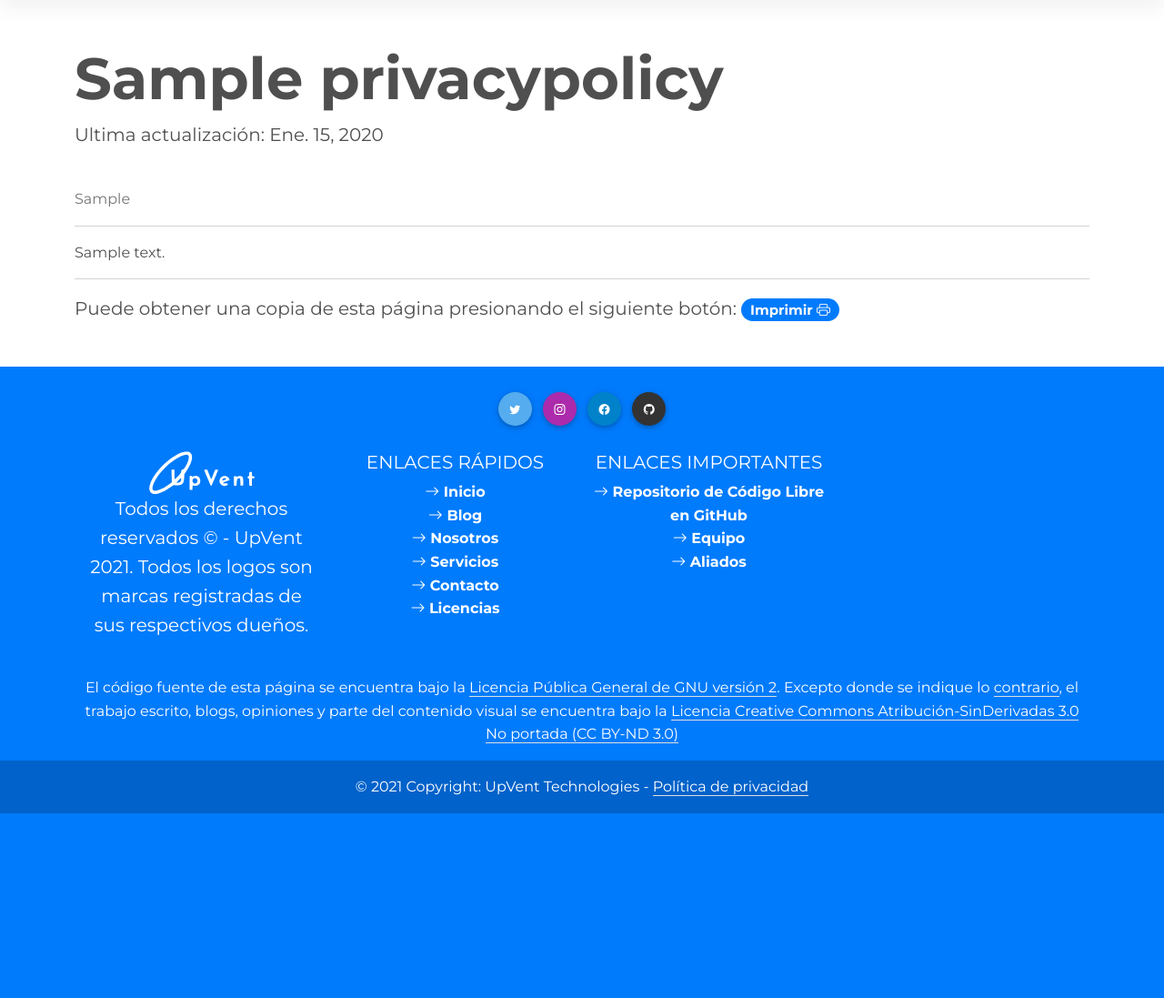
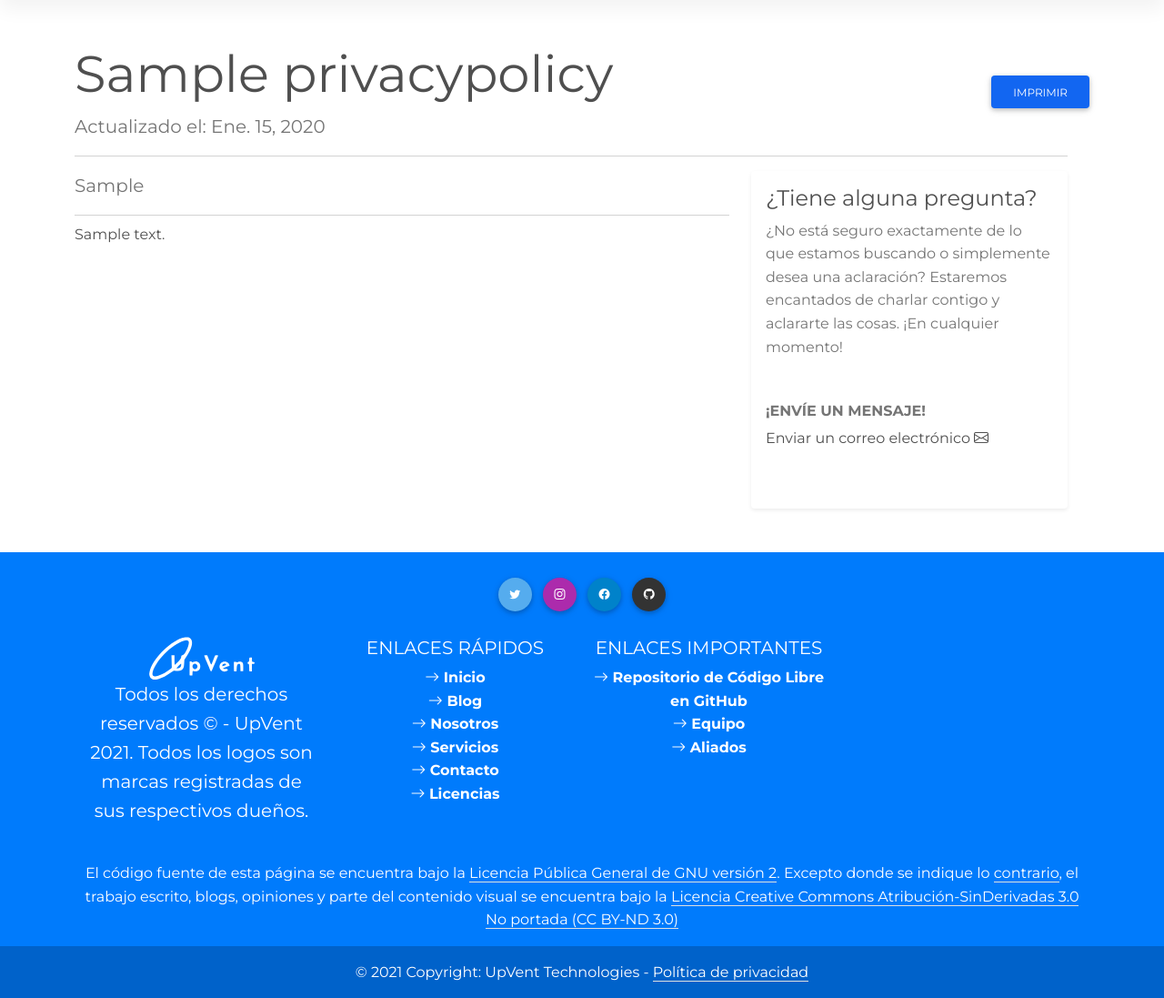
Before and after one commit to UpVent/upvent.codes, a Django app: page /privacy-policy/ in a window 1280 px wide. Shown: the part 74-1171 px from the top of the page at 91% size. Before the commit the page ends 968 px from the top, so only its background shows below. Run offline with Django 3.2, Linux system fonts and the light colour scheme; tables that the repository leaves empty hold one stand-in row (values such as "Sample post"); some libraries are stand-ins or nearby versions.

Commit message:
Improved privacy policy page

```diff
--- a/UpVent/core/templates/core/privacy-policy.html
+++ b/UpVent/core/templates/core/privacy-policy.html
@@ -3,19 +3,55 @@
 
 {% block body %}
 
-<div class="container mt-5 mb-5">
-    <h1 class="display-3 fw-bold"> {{policies.title}} </h1>
-    <p class="lead">Ultima actualización: {{policies.updated_on}}</p>
-    <br />
-    <p class="text-muted">{{ policies.changelog }}</p>
-    <hr />
-    <p class="text-wrap">{{policies.text | safe}}</p>
+    <section class="pt-8 pt-md-11 pb-8 pb-md-12">
+        <div class="container mt-5 mb-5">
+            <div class="row align-items-center">
 
-    <hr />
-    <p class="lead">Puede obtener una copia de esta página presionando el siguiente botón:
-        <button onclick="window.print()" class="badge rounded-pill bg-upvent border-0">Imprimir <i class="bi bi-printer"></i></button>
-    </p>
-</div>
+                <div class="col-12 col-md">
+                    <h1 class="display-4 mb-2">{{policies.title}}</h1>
+                    <p class="fs-5 text-muted mb-md-0">Actualizado el: {{policies.updated_on}}</p>
+                </div>
 
+                <div class="col-auto">
+                    <a class="btn btn-primary" href="">Imprimir</a>
+                </div>
 
+                <div class="row">
+                    <div class="col-12">
+                        <hr class="my-6 my-md-8"/>
+                    </div>
+                </div>
+
+                <div class="row">
+                    <div class="col-12 col-md-8">
+                        <p class="fs-5 text-muted mb-6 mb-md-8">
+                            {{policies.changelog}}
+                        </p>
+                        <hr class="mt-2 mb-2"/>
+
+                        <p class="text-wrap">{{policies.text | safe}}</p>
+                    </div>
+
+                    <div class="col-12 col-md-4">
+                        <div class="card shadow-sm">
+                            <div class="card-body">
+                                <h4>¿Tiene alguna pregunta?</h4>
+                                <p class="fs-6 text-muted mb-5">
+                                    ¿No está seguro exactamente de lo que estamos buscando o simplemente desea una aclaración? Estaremos encantados de charlar contigo y aclararte las cosas. ¡En cualquier momento!
+                                </p>
+                                <h6 class="fw-bold text-uppercase text-muted mb-2">
+                                    ¡Envíe un mensaje!
+                                </h6>
+                                <p class="fs-6 mb-5">
+                                    <a class="text-reset" href="mailto:upvent@gmail.com">Enviar un correo electrónico <i class="bi bi-envelope"></i></a>
+                                </p>
+                            </div>
+                        </div>
+                    </div>
+
+                </div>
+
+            </div>
+        </div>
+    </section>
 {% endblock %}
```
